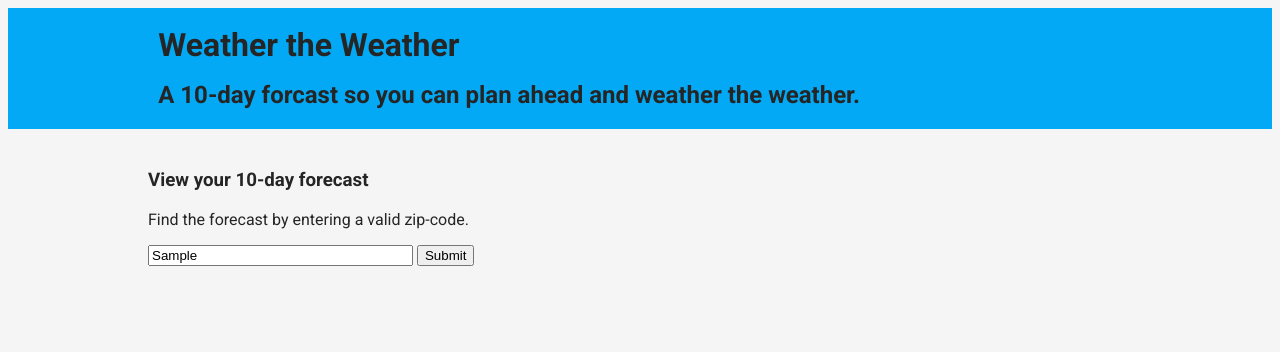
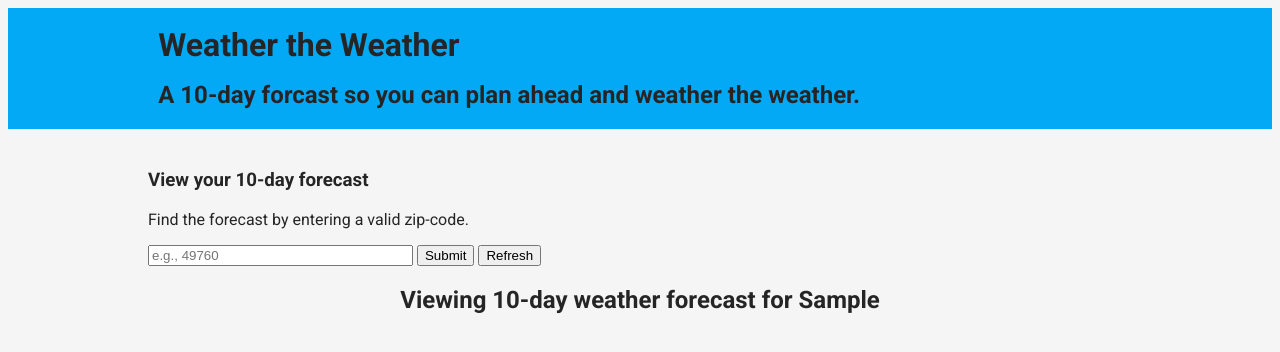
Before and after one commit to kasprin2/WeathertheWeather, a plain HTML site: page index.html in a window 1280 px wide. Both pictures are taken after typing "Sample" into the empty fields and a click on the input "Submit". Drawn offline with nearby package versions, Linux system fonts and the light colour scheme; no server answers.

Commit message:
Styling Updates

```diff
--- a/css/main.css
+++ b/css/main.css
@@ -22,8 +22,12 @@ form {
   margin-bottom: 20px;
 }
 
-.hidden {
+.refresh-button, .hidden {
   display: none;
+}
+
+.body-header {
+  text-align: center;
 }
 
 .day {
--- a/index.html
+++ b/index.html
@@ -23,7 +23,6 @@
     <div class="col-12">
       <h1>Weather the Weather</h1>
       <h2>A 10-day forcast so you can plan ahead and weather the weather.</h2>
-      <h3 class="error"></h3>
     </div>
   </div>
 </header>
@@ -35,8 +34,11 @@
   <form class="zipcode">
     <input id="zipcode" type="text" placeholder='e.g., 49760' name="tags" size="30" autofocus required>
     <input class="button" type="submit" value="Submit">
+    <input class="refresh-button" type="submit" value = "Refresh">
   </form>
 </div>
+
+<h2 class="body-header"></h2>
 
 <div class="row results">
 
--- a/js/app.js
+++ b/js/app.js
@@ -1,3 +1,5 @@
+var initialized = false;
+
 var showForecast = function(forecast) {
 
 	var results = $('.templates .day').clone();
@@ -25,7 +27,7 @@ function getRequest(zipcode) {
 	var url = 'https://api.wunderground.com/api/0a1f02ac482c3b35/forecast10day/q/' + zipcode + '.json';
 
 	$.getJSON(url, function(data){
-		console.log(data.forecast.simpleforecast.forecastday);
+
 		var days = data.forecast.simpleforecast.forecastday;
 		$.each(days, function(i, item) {
 			var day = showForecast(item);
@@ -37,13 +39,18 @@ function getRequest(zipcode) {
 
 
 $(document).ready(function() {
+
 	$('.zipcode').submit(function(e){
 		e.preventDefault();
+		zipcode = $('#zipcode').val();
+		getRequest(zipcode);
+		$('#zipcode').val("");
+		$('.refresh-button').show();
+		$('.body-header').text('Viewing 10-day weather forecast for ' + zipcode);
+	});
 
-		var zipcode = $('#zipcode').val();
+	$('.refresh-button').on('click', function() {
+		window.location.reload();
+	});
 
-		getRequest(zipcode);
-		console.log(zipcode);
-
-	});
 });
```
